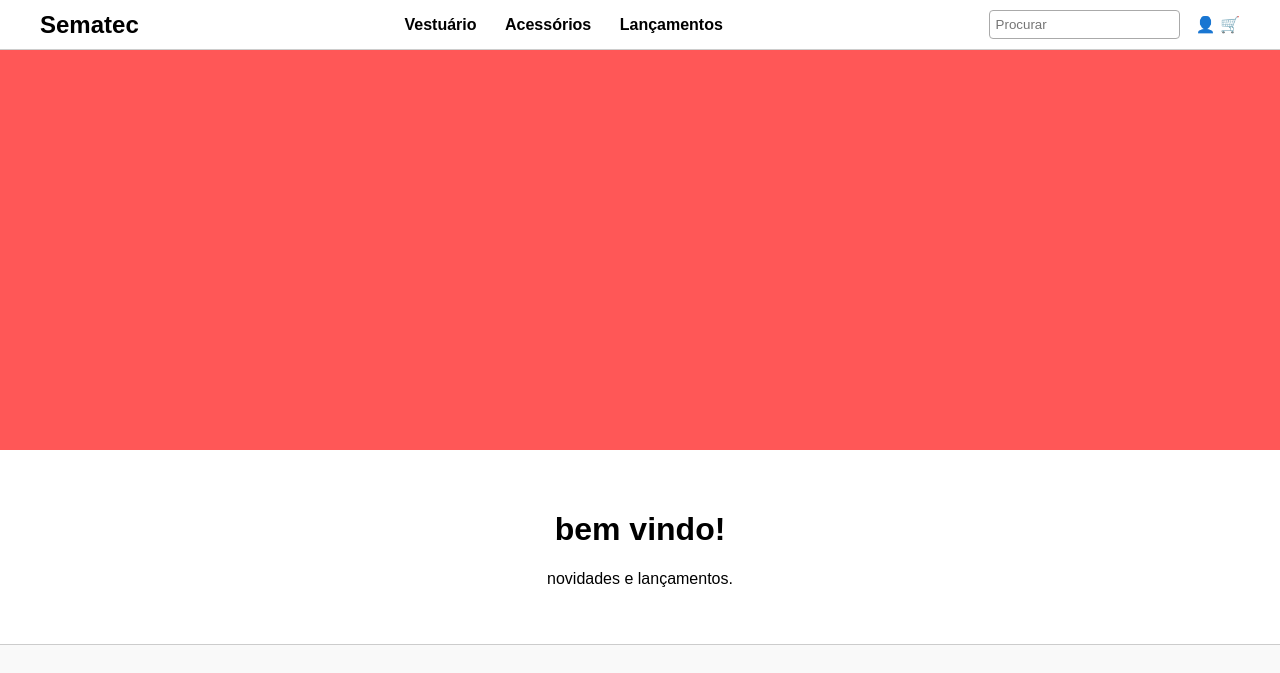
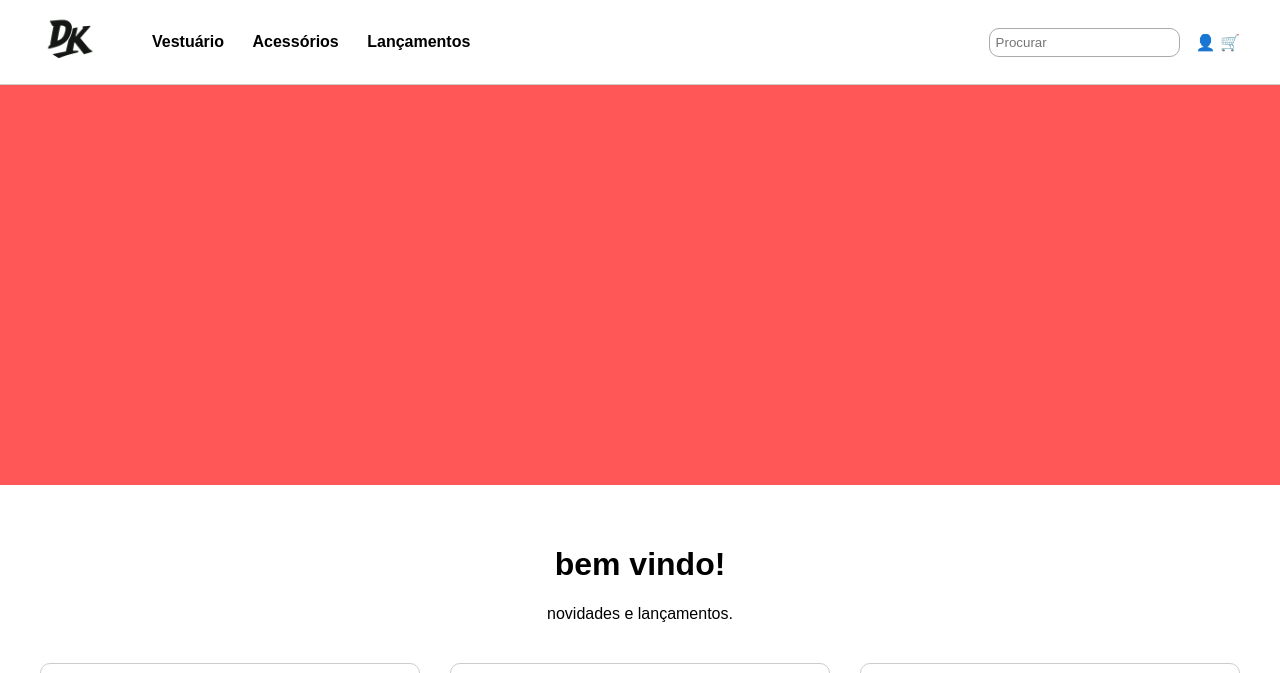
Before and after one commit to Sonegodev/sematec, a PHP site: page / in a window 1280 px wide. Shown: the top 673 px of the page. Run offline with PHP 8.4, Linux system fonts and the light colour scheme.

Commit message:
adição conteúdo

```diff
--- a/index.php
+++ b/index.php
@@ -3,7 +3,8 @@
 
 <head>
     <meta charset="UTF-8">
-    <title>Loja de Roupas</title>
+    <title>Durk</title>
+    <link rel="icon" type="image/png" href="logoAba.png">
     <style>
         body {
             margin: 0;
@@ -58,9 +59,15 @@
             border-bottom: 1px solid #ccc;
         }
 
-        .logo {
-            font-size: 24px;
-            font-weight: bold;
+        .headerEsq {
+            display: flex;
+            align-items: center;
+            gap: 40px;
+        }
+
+        .logo img {
+            height: 60px;
+            width: auto;
         }
 
         nav a {
@@ -70,16 +77,16 @@
             font-weight: bold;
         }
 
-        .right-header {
+        .headerDir {
             display: flex;
             align-items: center;
             gap: 16px;
         }
 
-        .search-box input {
+        .pesquisa input {
             padding: 6px;
             border: 1px solid #aaa;
-            border-radius: 4px;
+            border-radius: 10px;
         }
 
         /* footer */
@@ -121,14 +161,17 @@
 
     <!-- header -->
     <header>
-        <div class="logo">Sematec</div>
-        <nav>
-            <a href="#">Vestuário</a>
-            <a href="#">Acessórios</a>
-            <a href="#">Lançamentos</a>
-        </nav>
-        <div class="right-header">
-            <div class="search-box">
+        <div class="headerEsq">
+            <div class="logo"><img src="logo.png" alt=""></div>
+            <nav>
+                <a href="#">Vestuário</a>
+                <a href="#">Acessórios</a>
+                <a href="#">Lançamentos</a>
+            </nav>
+        </div>
+
+        <div class="headerDir">
+            <div class="pesquisa">
                 <input type="text" placeholder="Procurar">
             </div>
             <span>👤 🛒</span>
@@ -137,16 +180,54 @@
 
     <div class="carousel">
         <div class="slides">
-            <img src="banner1.jpg" alt="carrosel 1">
-            <img src="banner2.jpg" alt="carrosel 2">
-            <img src="banner3.jpg" alt="carrosel 3">
+            <img src="\imagens\banner1.jpg" alt="carrosel 1">
+            <img src="\imagens\banner2.jpg" alt="carrosel 2">
+            <img src="\imagens\banner3.jpg" alt="carrosel 3">
         </div>
     </div>
 
     <!-- meio -->
-    <main style="padding: 40px; text-align: center;">
+    <main>
         <h1>bem vindo!</h1>
         <p>novidades e lançamentos.</p>
+        <section class="produtos">
+            <div class="produto">
+                <img src="imagens/roupa1.jpg" alt="produto 1">
+                <h3>Tênis Nike Macacation</h3>
+                <p>R$ 79,90</p>
+            </div>
+
+            <div class="produto">
+                <img src="imagens/roupa2.jpg" alt="produto 2">
+                <h3>Camisa Travis Escroto</h3>
+                <p>R$ 129,90</p>
+            </div>
+
+            <div class="produto">
+                <img src="imagens/roupa3.jpg" alt="produto 3">
+                <h3>Calça Angelical</h3>
+                <p>R$ 199,90</p>
+            </div>
+
+            <div class="produto">
+                <img src="imagens/roupa4.jpg" alt="produto 4">
+                <h3>Skibidi</h3>
+                <p>R$ 99,90</p>
+            </div>
+
+            <div class="produto">
+                <img src="imagens/roupa5.jpg" alt="produto 5">
+                <h3>Toilet</h3>
+                <p>R$ 59,90</p>
+            </div>
+
+            <div class="produto">
+                <img src="imagens/roupa6.jpg" alt="produto 6">
+                <h3>Playtv</h3>
+                <p>R$ 149,90</p>
+            </div>
+
+        </section>
     </main>
 
     <!-- footer -->
```
Also changed, not shown: other parts of index.php (+41 -4 lines), imagens/banner1.jpg (renamed from banner1.jpg), imagens/banner2.jpg (renamed from banner2.jpg), imagens/banner3.jpg (renamed from banner3.jpg), imagens/logo.png (added), imagens/logoAba.png (added).
